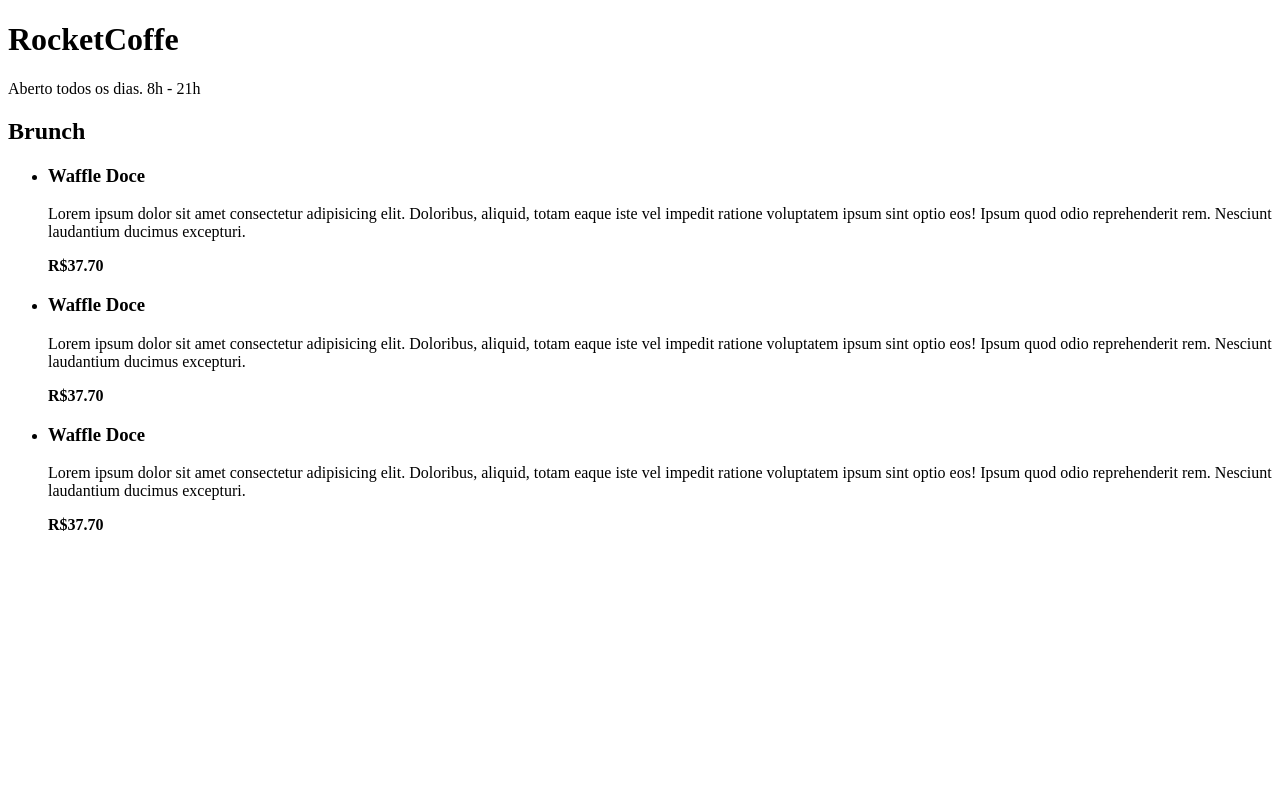
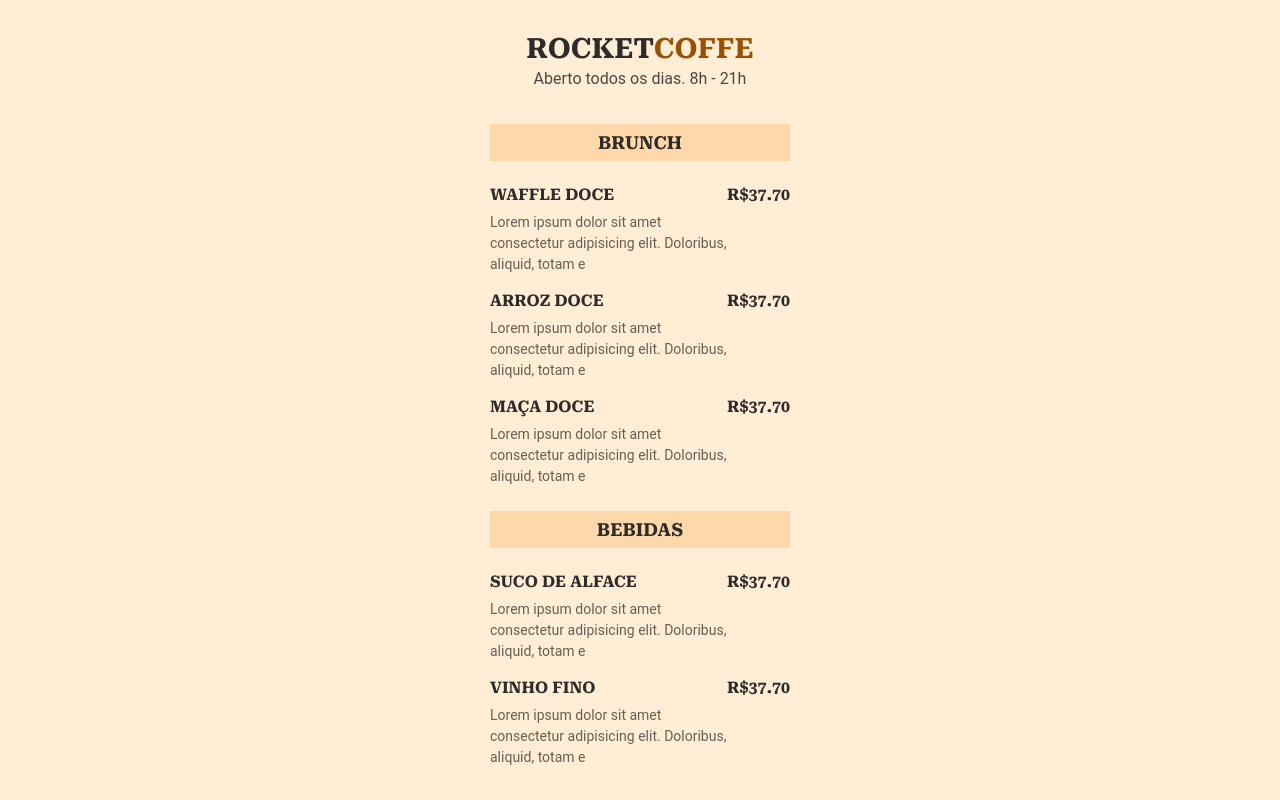
Before and after one commit to HenriqueDelben/MaratonaExplorer, a plain HTML site: page index.html in a window 1280 px wide. Drawn offline with Linux system fonts and the light colour scheme.

Commit message:
Updating HTML and README, adding CSS file

```diff
--- a/index.html
+++ b/index.html
@@ -1,6 +1,13 @@
 <!DOCTYPE html>
 <html lang="pt-br">
 <head>
+    <link rel="stylesheet" href="style.css">
+    <link rel="preconnect" href="https://fonts.googleapis.com">
+    <link rel="preconnect" href="https://fonts.gstatic.com" crossorigin>
+    <link href="https://fonts.googleapis.com/css2?family=Roboto+Serif:opsz,wght@8..144,700&display=swap" rel="stylesheet">
+
+
+
     <meta charset="UTF-8">
     <meta http-equiv="X-UA-Compatible" content="IE=edge">
     <meta name="viewport" content="width=device-width, initial-scale=1.0">
@@ -10,19 +17,19 @@
 <body>
 
     <header>
-        <h1> RocketCoffe </h1>
-        <p> Aberto todos os dias. 8h - 21h </p>
+        <h1>ROCKET<span>COFFE</span> </h1>
+            <p class="subtitle"> Aberto todos os dias. 8h - 21h </p>
     </header>
 
     <section>
 
-        <h2> Brunch </h2>
+        <h2> BRUNCH </h2>
         <ul>
             <li>
                 <div class="details">
                     <h3> Waffle Doce </h3>
                     <p class="description">
-                        Lorem ipsum dolor sit amet consectetur adipisicing elit. Doloribus, aliquid, totam eaque iste vel impedit ratione voluptatem ipsum sint optio eos! Ipsum quod odio reprehenderit rem. Nesciunt laudantium ducimus excepturi.
+                        Lorem ipsum dolor sit amet consectetur adipisicing elit. Doloribus, aliquid, totam e
                     </p>
                 </div>
                 <strong class="price"> R$37.70 </strong>
@@ -30,9 +37,9 @@
 
             <li>
                 <div class="details">
-                    <h3> Waffle Doce </h3>
+                    <h3> Arroz Doce </h3>
                     <p class="description">
-                        Lorem ipsum dolor sit amet consectetur adipisicing elit. Doloribus, aliquid, totam eaque iste vel impedit ratione voluptatem ipsum sint optio eos! Ipsum quod odio reprehenderit rem. Nesciunt laudantium ducimus excepturi.
+                        Lorem ipsum dolor sit amet consectetur adipisicing elit. Doloribus, aliquid, totam e
                     </p>
                 </div>
                 <strong class="price"> R$37.70 </strong>
@@ -40,9 +47,35 @@
 
             <li>
                 <div class="details">
-                    <h3> Waffle Doce </h3>
+                    <h3> Maça Doce </h3>
                     <p class="description">
-                        Lorem ipsum dolor sit amet consectetur adipisicing elit. Doloribus, aliquid, totam eaque iste vel impedit ratione voluptatem ipsum sint optio eos! Ipsum quod odio reprehenderit rem. Nesciunt laudantium ducimus excepturi.
+                        Lorem ipsum dolor sit amet consectetur adipisicing elit. Doloribus, aliquid, totam e
+                    </p>
+                </div>
+                <strong class="price"> R$37.70 </strong>
+            </li>
+        </ul>
+    </section>
+
+    <section>
+
+        <h2> BEBIDAS </h2>
+        <ul>
+            <li>
+                <div class="details">
+                    <h3> SUCO DE ALFACE</h3>
+                    <p class="description">
+                        Lorem ipsum dolor sit amet consectetur adipisicing elit. Doloribus, aliquid, totam e
+                    </p>
+                </div>
+                <strong class="price"> R$37.70 </strong>
+            </li>
+
+            <li>
+                <div class="details">
+                    <h3> VINHO FINO </h3>
+                    <p class="description">
+                        Lorem ipsum dolor sit amet consectetur adipisicing elit. Doloribus, aliquid, totam e
                     </p>
                 </div>
                 <strong class="price"> R$37.70 </strong>
--- /dev/null
+++ b/style.css
@@ -0,0 +1,81 @@
+/* Global */
+* {
+    margin: 0;
+    padding: 0;
+}
+
+body {
+    background-color: #ffedd5;
+    font-family: 'Roboto',sans-serif;
+}
+
+ul {
+    list-style: none;
+}
+
+/*FONTES*/
+
+h1, h2, h3, .price {
+    font-family: 'Roboto Serif';
+    text-transform: uppercase;
+    color: #2d2c2a;
+}
+
+/* HEADER */
+
+header {
+    text-align: center;
+    padding: 32px 0;
+}
+header h1 {
+    font-size: 28px;
+    line-height: 33px;
+}
+
+h1 span {
+    color: #995000;
+}
+
+header p {
+    margin: 4px;
+    color: rgba(0, 0, 0, 0.7)
+}
+
+header, section {
+    max-width: 300px;
+    margin: 0 auto;
+}
+
+/* SECTION */
+
+section {
+    margin-bottom: 24px;
+}
+section h2 {
+    padding : 8px 16px;
+    text-align: center;
+    background-color: #fed7aa;
+    margin-bottom: 24px;
+    font-size: 18px;
+}
+
+ul li {
+    margin-bottom: 16px;
+    display: flex;
+}
+
+.details h3 {
+    margin-bottom: 8px;
+    font-size: 16px;
+    line-height: 19px;
+}
+
+li .details {
+    max-width: 240px;
+}
+
+.details p {
+    color: rgba(0, 0, 0, 0.6);
+    font-size: 14px;
+    line-height: 21px;
+}
```
Also changed, not shown: 1 other file.
